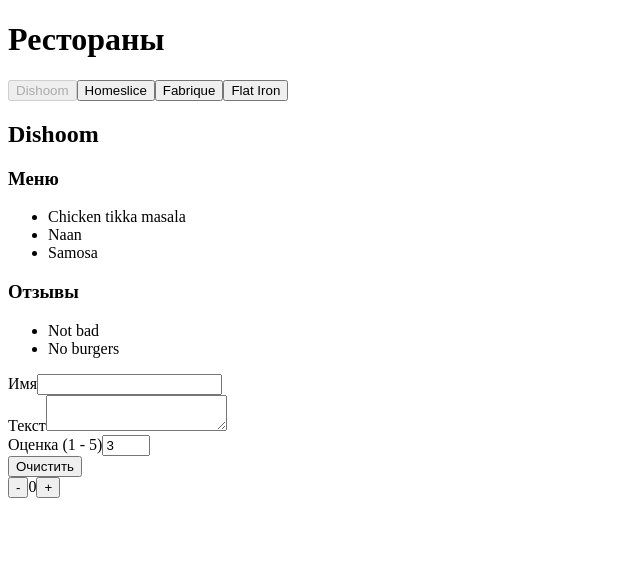
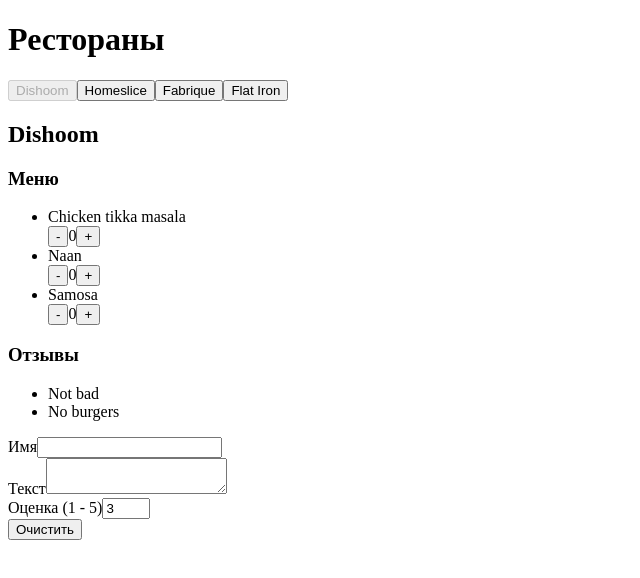
Before and after one commit to etokareva/learn-react, a React (Vite) app: page / in a window 1280 px wide. Shown: the top 578 px of the page, without its empty margins (0-640 px from the left). Built offline with nearby package versions, Linux system fonts and the light colour scheme.

Commit message:
[hw-4] Вынесла counter в компонент, который принимает пропсы

```diff
--- a/src/components/counter/counter.hook.ts
+++ /dev/null
@@ -1,14 +0,0 @@
-import {useState} from 'react';
-
-const MIN = 0;
-const MAX = 5;
-
-export const useCounter = () => {
-    const [value, setValue] = useState(0);
-
-    return {
-        decrement: () => setValue(Math.max(value - 1, MIN)),
-        increment: () => setValue(Math.min(value + 1, MAX)),
-        value
-    }
-}
--- a/src/components/counter/counter.tsx
+++ b/src/components/counter/counter.tsx
@@ -1,13 +1,13 @@
-import {useCounter} from './counter.hook.ts';
+type CounterProps = {
+    value: number;
+    onIncrement: () => void;
+    onDecrement: () => void;
+};
 
-export const Counter = () => {
-    const {increment, decrement, value} = useCounter();
-
-    return (
-        <div className="counter">
-            <button onClick={decrement}>-</button>
-            <span>{value}</span>
-            <button onClick={increment}>+</button>
-        </div>
-    )
-}
+export const Counter = ({value, onIncrement, onDecrement}: CounterProps) => (
+    <div className="counter">
+        <button onClick={onDecrement}>-</button>
+        <span>{value}</span>
+        <button onClick={onIncrement}>+</button>
+    </div>
+);
--- a/src/components/menu/menu.tsx
+++ b/src/components/menu/menu.tsx
@@ -1,3 +1,4 @@
+import {DishCounter} from '../../dish-counter/dish-counter.tsx';
 import type {MenuItemModel} from '../../models/menu-item.model.ts';
 
 export const Menu = ({menu}: {menu: MenuItemModel[]}) => {
@@ -7,7 +8,10 @@
             <h3>Меню</h3>
             <ul>
                 {menu.map(({name, id}) => (
-                    <li key={id}>{name}</li>
+                    <li key={id}>
+                        <label>{name}</label>
+                        <DishCounter />
+                    </li>
                 ))}
             </ul>
         </div>
--- a/src/components/restaurant/restaurant.tsx
+++ b/src/components/restaurant/restaurant.tsx
@@ -1,5 +1,4 @@
 import type {RestaurantModel} from '../../models/restaurant.model.ts';
-import {Counter} from '../counter/counter.tsx';
 import {Menu} from '../menu/menu.tsx';
 import {ReviewForm} from '../review-form/review-form.tsx';
 import {Reviews} from '../reviews/reviews.tsx';
@@ -12,8 +11,7 @@
             <h2>{name}</h2>
             <Menu menu={menu}/>
             {reviews?.length ? <Reviews reviews={reviews}/> : <div>Нет отзывов</div>}
-            <ReviewForm />
-            <Counter/>
+            <ReviewForm/>
         </div>
     )
 }
--- /dev/null
+++ b/src/dish-counter/dish-counter.tsx
@@ -0,0 +1,19 @@
+import {useState} from 'react';
+import {Counter} from '../components/counter/counter.tsx';
+
+const MIN = 0;
+const MAX = 5;
+
+export const DishCounter = () => {
+    const [value, setValue] = useState(0);
+
+    const increment = () => setValue(Math.min(value + 1, MAX));
+    const decrement = () => setValue(Math.max(value - 1, MIN));
+
+    return (
+        <Counter value={value}
+                 onIncrement={increment}
+                 onDecrement={decrement}
+        />
+    );
+};
```
